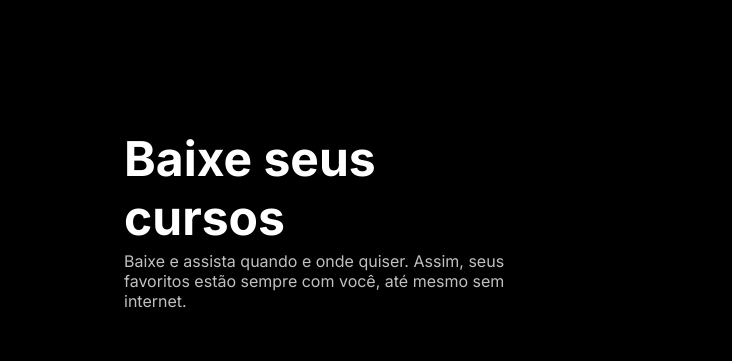
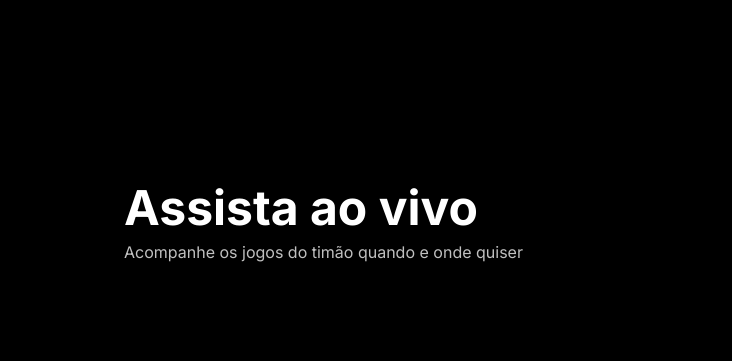
Before and after one commit to CarlosEduardo7x/Corinthians-Fan-Club, a plain HTML site: page index.html in a window 1280 px wide. Shown: the part 2580-2941 px from the top of the page, 548-1280 px from the left. Drawn offline with Linux system fonts and the light colour scheme.

Commit message:
Add files via upload

```diff
--- a/index.html
+++ b/index.html
@@ -43,8 +43,8 @@
     <section class="container secundario">
         <img src="img/Notebook.png" alt="Notebook com a página do curso HTML5 e CSS3 do Corinthians aberta" class="secundario__imagem">
         <div class="container__descricao">
-            <h2 class="descricao__titulo">Baixe seus cursos</h2>
-            <p class="descricao__texto">Baixe e assista quando e onde quiser. Assim, seus favoritos estão sempre com você, até mesmo sem internet.</p>
+            <h2 class="descricao__titulo">Assista ao vivo</h2>
+            <p class="descricao__texto">Acompanhe os jogos do timão quando e onde quiser</p>
         </div>
     </section>
 
```
Also changed, not shown: img/Telas.png.
